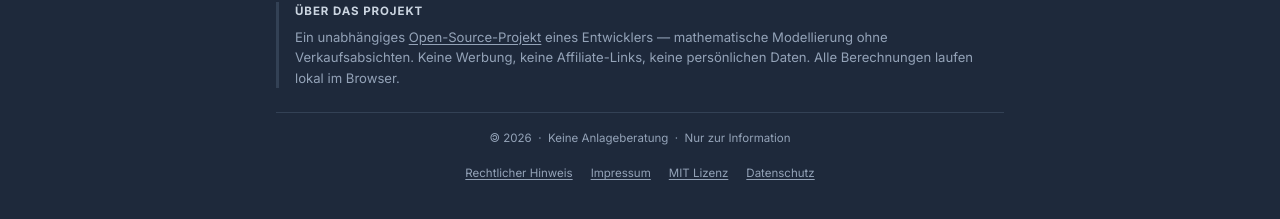
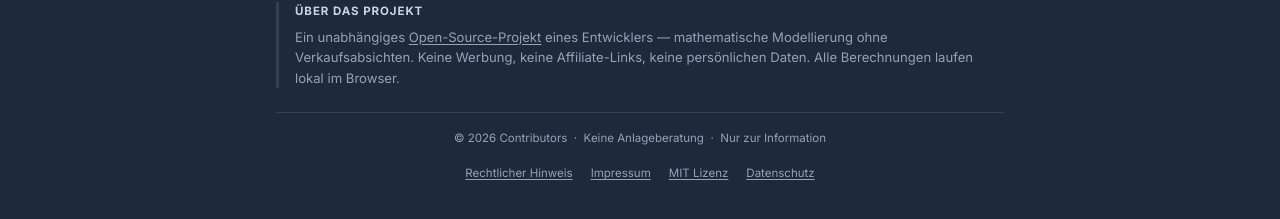
Before and after one commit to Freed9/altersvorsorgerechner, an Angular app: page / in a window 1280 px wide. Shown: the part 1101-1320 px from the top of the page. Built offline with nearby package versions, Linux system fonts and the light colour scheme; a web font is replaced by a local one.

Commit message:
Fix: Copyleft-Symbol im Footer durch Copyright Contributors ersetzt (#45)

```diff
--- a/src/app/app.html
+++ b/src/app/app.html
@@ -152,7 +152,7 @@
         </p>
       </div>
       <div class="app-footer__copy">
-        <span>🄯 {{ currentYear }} &nbsp;·&nbsp; Keine Anlageberatung &nbsp;·&nbsp; Nur zur Information</span>
+        <span>© {{ currentYear }} Contributors &nbsp;·&nbsp; Keine Anlageberatung &nbsp;·&nbsp; Nur zur Information</span>
         <div class="app-footer__links">
           <button class="app-footer__impressum-btn" type="button" (click)="disclaimerOpen.set(true)">Rechtlicher Hinweis</button>
           <button class="app-footer__impressum-btn" type="button" (click)="impressumOpen.set(true)">Impressum</button>
```
